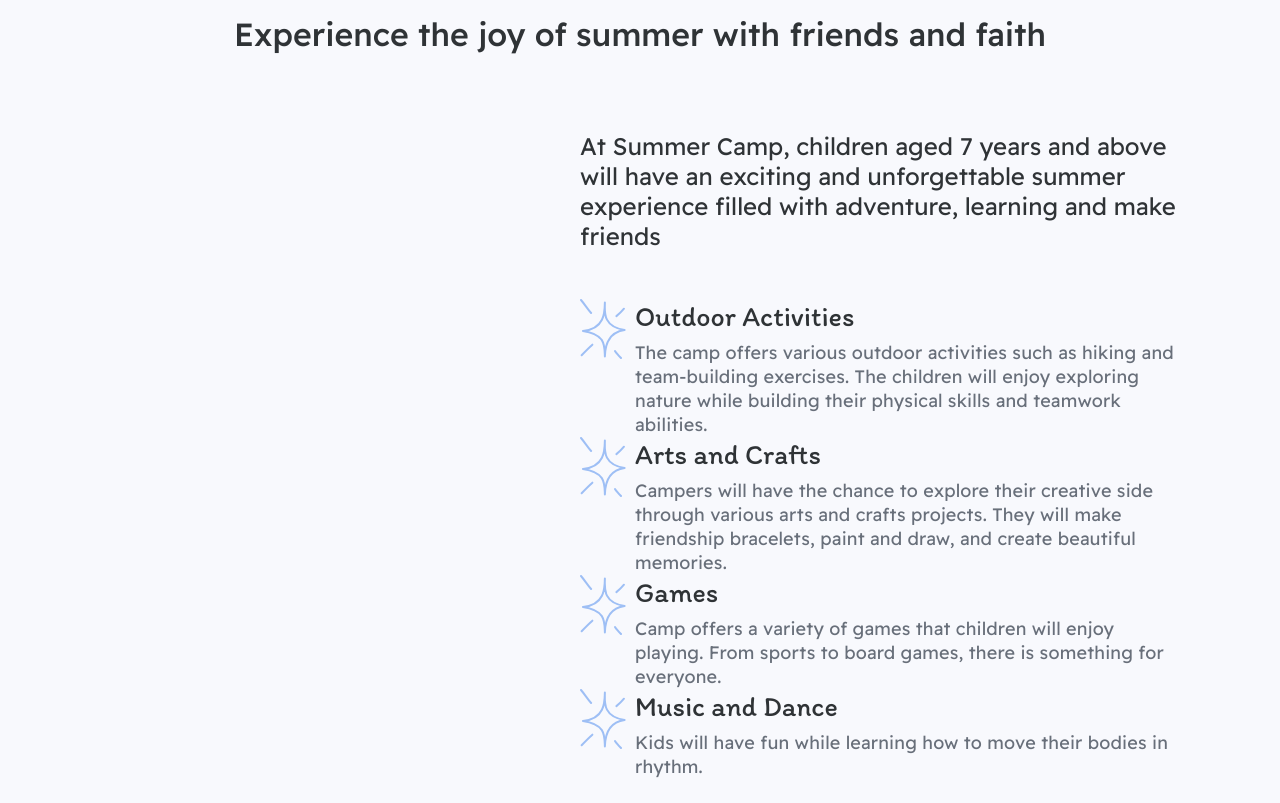
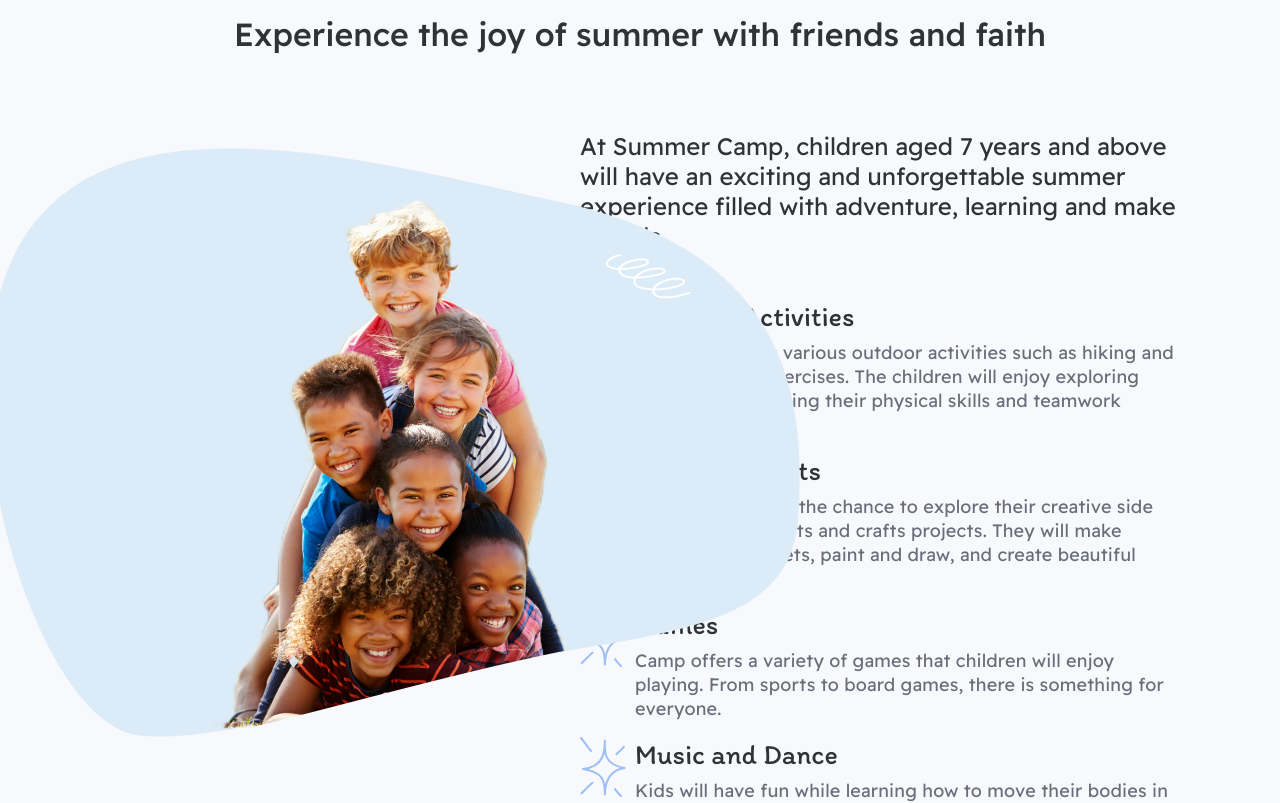
Before and after one commit to segamegadrivee/summer-camp, a React (Create React App) app in the folder frontend/: page / in a window 1280 px wide. Shown: the part 1440-2243 px from the top of the page. Built offline with nearby package versions, Linux system fonts and the light colour scheme.

Commit message:
exp-ready

```diff
--- a/frontend/src/components/HomePage.jsx
+++ b/frontend/src/components/HomePage.jsx
@@ -1,11 +1,11 @@
 import church from '../assets/church.svg';
-import kids from '../assets/hero.png';
 import paper from '../assets/Flying-Paper.svg';
 import click from '../assets/Finger-Click.svg';
 import like from '../assets/Thumb-Up.svg';
 import hero from '../assets/main-picture.png';
 import hero2 from '../assets/main-picture2.png';
 import sign from '../assets/sign-exp.svg';
+import experience from '../assets/experience.png';
 
 let HomePage = () => {
     return (
@@ -77,6 +77,7 @@ let HomePage = () => {
                 <div className="experience__container container">
                     <h2 className='experience__title'>Experience the joy of summer with friends and faith</h2>
                     <div className='experience__main'>
+                        <img className='experience__img' src={experience} alt="exp-img" />
                         <div className="experience__text">
                             <p className='experience__text-header'>At Summer Camp, children aged 7 years and above will have an exciting and
                                 unforgettable summer experience filled with adventure, learning and make friends</p>
@@ -124,6 +125,15 @@ let HomePage = () => {
 
                 </div>
             </section>
+
+
+
+            <section>
+                <div className="photo__container container">
+
+
+                </div>
+            </section>
         </div >
     )
 }
--- a/frontend/src/scss/layout/_homepage.scss
+++ b/frontend/src/scss/layout/_homepage.scss
@@ -121,6 +121,12 @@
 
 
 .experience{
+
+    &__img{
+        position: absolute;
+        left: -12%;
+    }
+
     &__container{
         margin-bottom: 120px;
     }
@@ -133,6 +139,7 @@
     &__main{
         display: flex;
         justify-content: end;
+        position: relative;
     }
 
 
@@ -151,6 +158,13 @@
         align-items: center;
         gap: 48px;
         max-width: 600px;
+    }
+
+    &__text-main{
+        display: flex;
+        flex-direction: column;
+        align-items: flex-start;
+        gap: 16px;
     }
 
     &__text-header{
```
Also changed, not shown: frontend/src/assets/experience.png (added), frontend/src/assets/hero.png (deleted).
